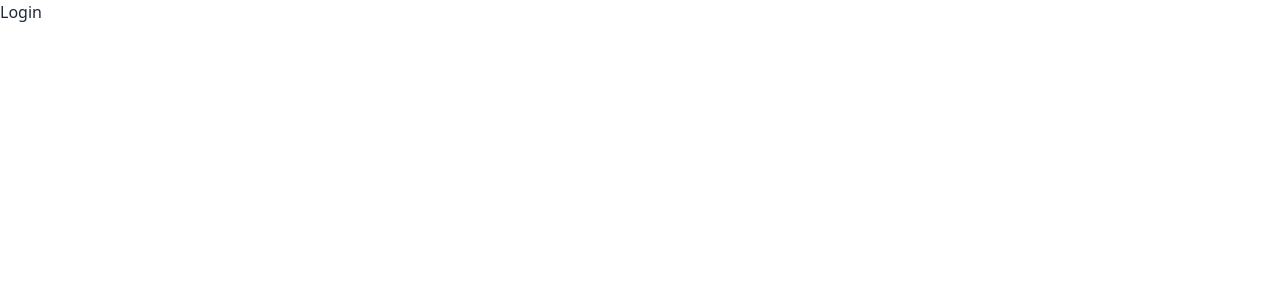
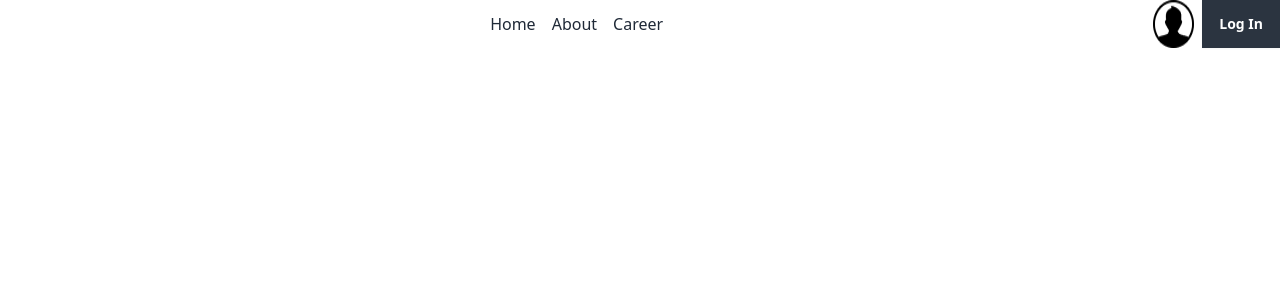
Before and after one commit to tsakib2000/Dragon-News, a React (Vite) app: page /auth in a window 1280 px wide. Shown: the top 300 px of the page. Built offline with nearby package versions, Linux system fonts and the light colour scheme.

Commit message:
Authentication Started

```diff
--- a/package.json
+++ b/package.json
@@ -10,6 +10,7 @@
     "preview": "vite preview"
   },
   "dependencies": {
+    "firebase": "^11.0.2",
     "moment": "^2.30.1",
     "react": "^18.3.1",
     "react-dom": "^18.3.1",
--- /dev/null
+++ b/src/Components/Login.jsx
@@ -0,0 +1,11 @@
+
+
+const Login = () => {
+    return (
+        <div>
+            Login
+        </div>
+    );
+};
+
+export default Login;
--- a/src/Components/Navbar.jsx
+++ b/src/Components/Navbar.jsx
@@ -14,7 +14,7 @@ const Navbar = () => {
       </div>
       <div className="flex gap-2">
         <img src={userIcon} alt="" />
-        <button className="btn text-white rounded-none btn-neutral">Log In</button>
+        <Link to='/auth/login' className="btn text-white rounded-none btn-neutral">Log In</Link>
       </div>
     </div>
   );
--- /dev/null
+++ b/src/Components/Register.jsx
@@ -0,0 +1,11 @@
+
+
+const Register = () => {
+    return (
+        <div>
+          Register
+        </div>
+    );
+};
+
+export default Register;
--- /dev/null
+++ b/src/Layouts/AuthLayout.jsx
@@ -0,0 +1,14 @@
+import { Outlet } from "react-router-dom";
+import Navbar from "../Components/Navbar";
+
+
+const AuthLayout = () => {
+    return (
+        <div>
+            <Navbar/>
+            <Outlet/>
+        </div>
+    );
+};
+
+export default AuthLayout;
```
Also changed, not shown: src/Routes/Router.jsx (+12 -1 lines), 1 other file (tests, documents, lock files or other folders).
